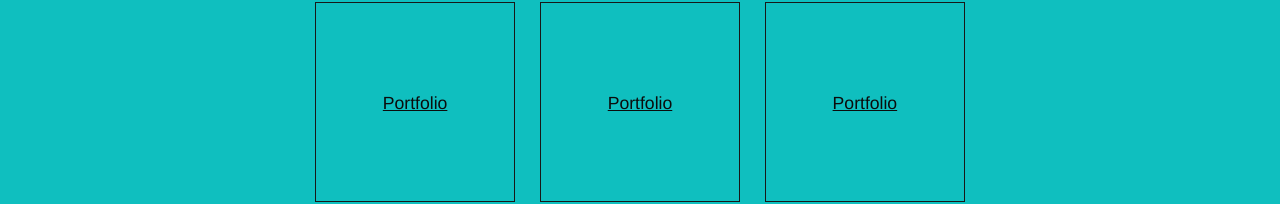
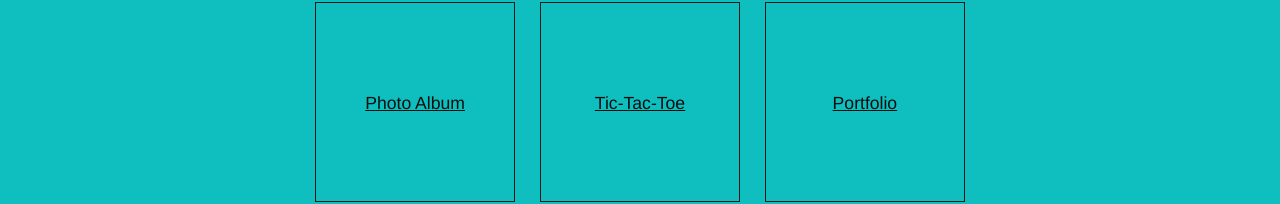
Before and after one commit to harshabs2002/harsha.github.io, a plain HTML site: page index.html in a window 1280 px wide. Shown: the part 951-1155 px from the top of the page. Drawn offline with Linux system fonts and the light colour scheme.

Commit message:
Update index.html

```diff
--- a/index.html
+++ b/index.html
@@ -26,11 +26,11 @@
         <section id="portfolio">
             <h2>~ My Work ~</h2>
             <div class="project" id="project1">
-                <a href="#portfolio">Portfolio</a>
+                <a href="Photo/photo.html">Photo Album</a>
             </div>
 
             <div class="project" id="project2">
-                <a href="#portfolio">Portfolio</a></div>
+                <a href="tic-tac-toe/tictactoe.html">Tic-Tac-Toe</a></div>
             <div class="project" id="project3">
                 <a href="#portfolio">Portfolio</a>
             </div>
```
